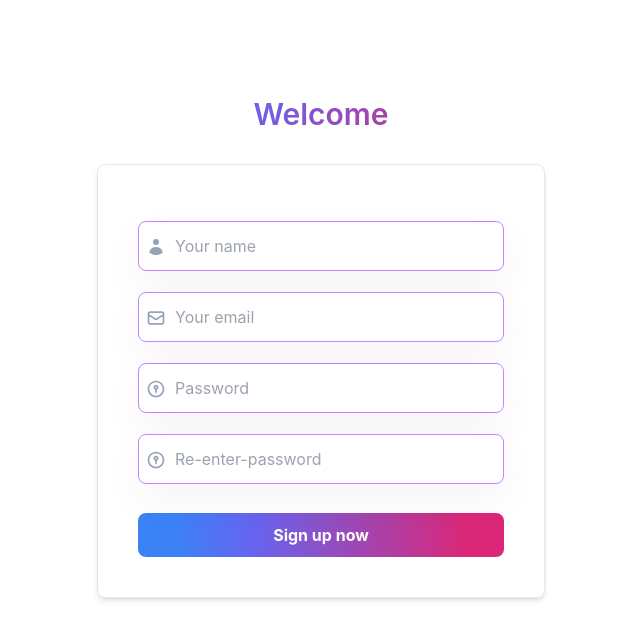
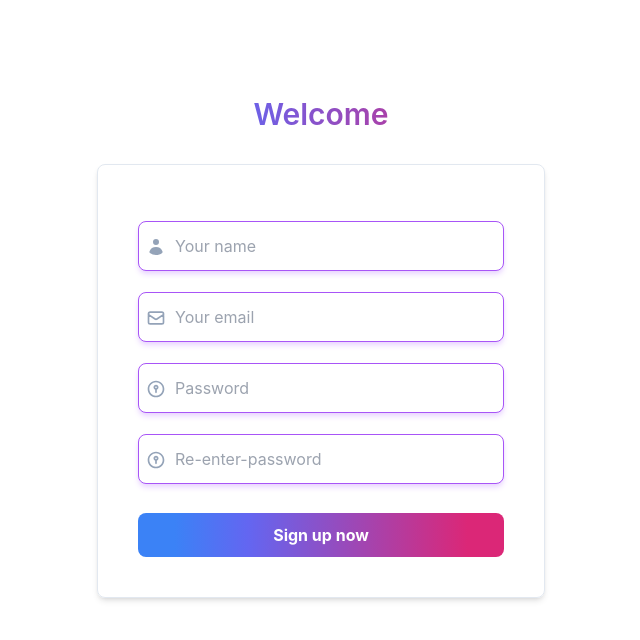
Before and after one commit to najmeh98/forms, a Next.js app: page / in a window 1280 px wide. Shown: the top 640 px of the page, without its empty margins (319-959 px from the left). Built offline with nearby package versions, Linux system fonts and the light colour scheme.

Commit message:
update css style

```diff
--- a/components/CustomInput.tsx
+++ b/components/CustomInput.tsx
@@ -49,7 +49,7 @@ export const CustomInput: React.FC<Props> = ({
         </div>
       )}
 
-      <Input
+      <input
         type={type}
         placeholder={placeholder}
         name={name}
@@ -57,32 +57,8 @@ export const CustomInput: React.FC<Props> = ({
         value={value}
         onChange={onChange}
         onBlur={onBlur}
-        className=" outline-none h-[50px] px-9  flex rounded-lg w-full mb-[5px] font-normal  border border-solid border-purple-400 "
+        className=" placeholder:text-base   outline-none h-[50px] px-9 shadow-md shadow-purple-200 transition duration-150 ease-in-out	 flex rounded-lg w-full mb-[5px] font-normal  border border-solid border-purple-500  focus:border-[1.5px] focus:border-[#961acb]"
       />
     </div>
   );
 };
-
-export const Input = styled.input`
-  box-shadow: rgb(51 59 75 / 5%) 0px 16px 40px 0px;
-  transition: border 150ms cubic-bezier(0.4, 0, 0.2, 1);
-  &::placeholder {
-    font-size: 16px;
-  }
-
-  &:focus {
-    outline: none;
-    border: 1.5px solid #961acb;
-  }
-`;
-
-const Label = styled.label`
-  ${Input}:focus ~ & {
-    transform: translateY(-56%) scale(0.8);
-    padding: 0px 0.2em 0.2em 0.2em;
-    background-color: #ffff;
-    color: #1a73e8;
-    font-size: 20px;
-    top: 0px;
-  }
-`;
```
